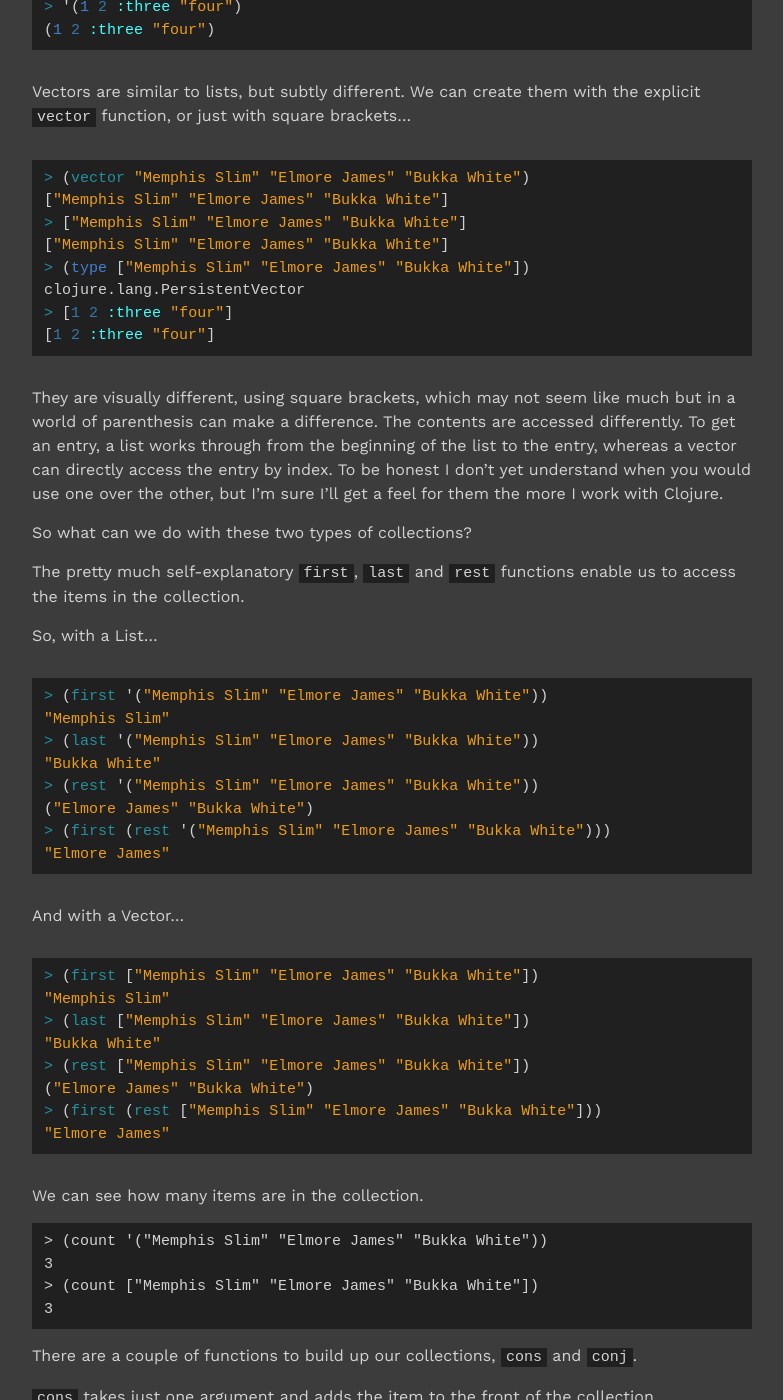
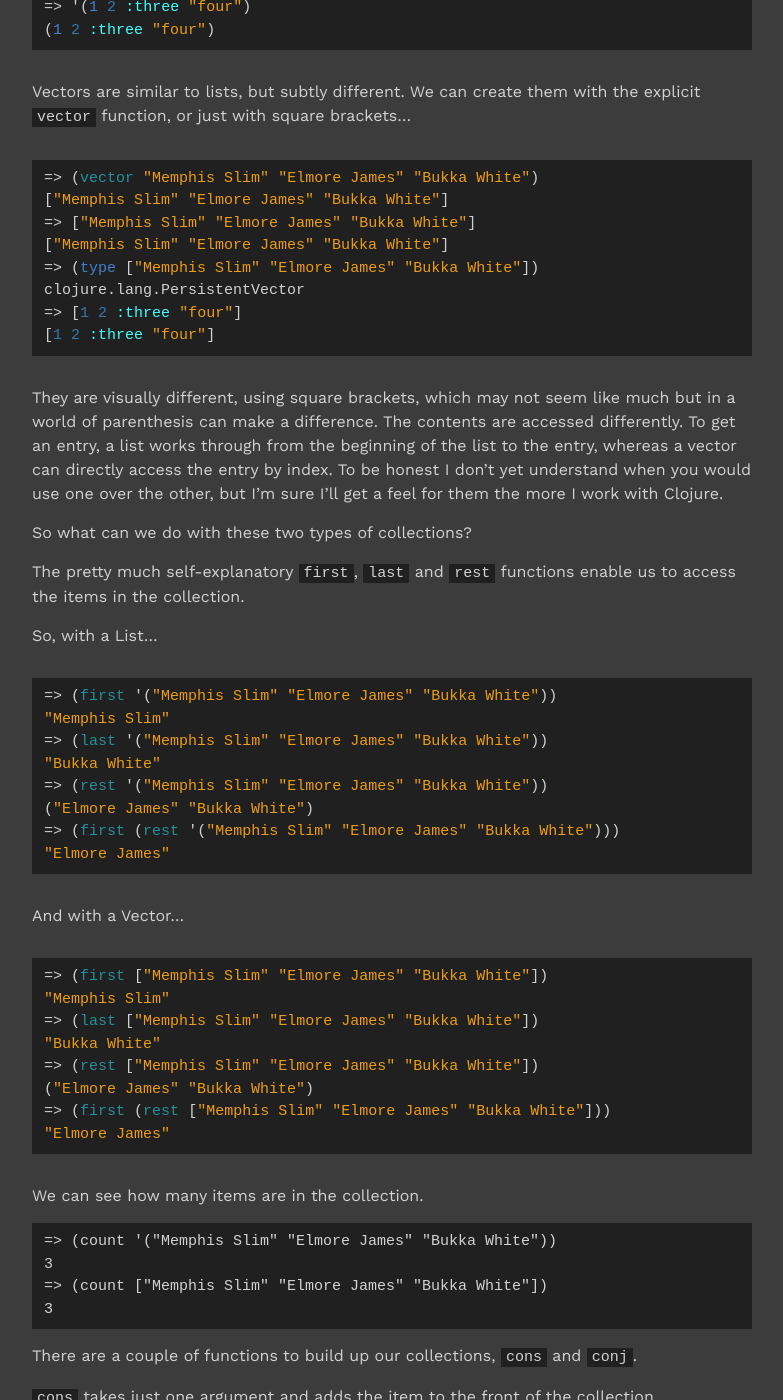
Before and after one commit to robphoenix/bordeltabernacle.github.io, a Jekyll site: the page built from _posts/2015-09-29-notes-on-clojure-basic-data-structures.md, in a window 1280 px wide and 1400 px high, scrolled down 1078 px. Shown: the whole window, without its empty margins (248-1031 px from the left). Built offline with Jekyll 4.4.1, drawn with Linux system fonts in a browser that asks for light colours; nearby versions of some CDN libraries; Markdown is read by kramdown in place of the engine named in the settings; comment, search, counter and statistics services are not loaded; some of the changed text lies outside the part shown.

Commit message:
added = to clojure prompt

````diff
--- a/_posts/2015-09-29-notes-on-clojure-basic-data-structures.md
+++ b/_posts/2015-09-29-notes-on-clojure-basic-data-structures.md
@@ -24,38 +24,38 @@ Lists & Vectors
 To create a list we can use the explicit `list` function:
 
 ```clojure
-> (list "Memphis Slim" "Elmore James" "Bukka White")
+=> (list "Memphis Slim" "Elmore James" "Bukka White")
 ("Memphis Slim" "Elmore James" "Bukka White")
-> (type (list "Memphis Slim" "Elmore James" "Bukka White"))
+=> (type (list "Memphis Slim" "Elmore James" "Bukka White"))
 clojure.lang.PersistentList
 ```
 
 Or more succintly using a quote:
 
 ```clojure
-> '("Memphis Slim" "Elmore James" "Bukka White")
+=> '("Memphis Slim" "Elmore James" "Bukka White")
 ("Memphis Slim" "Elmore James" "Bukka White")
-> (type '("Memphis Slim" "Elmore James" "Bukka White"))
+=> (type '("Memphis Slim" "Elmore James" "Bukka White"))
 clojure.lang.PersistentList
 ```
 
 The list can contain different types of items:
 
 ```clojure
-> '(1 2 :three "four")
+=> '(1 2 :three "four")
 (1 2 :three "four")
 ```
 
 Vectors are similar to lists, but subtly different. We can create them with the explicit `vector` function, or just with square brackets...
 
 ```clojure
-> (vector "Memphis Slim" "Elmore James" "Bukka White")
+=> (vector "Memphis Slim" "Elmore James" "Bukka White")
 ["Memphis Slim" "Elmore James" "Bukka White"]
-> ["Memphis Slim" "Elmore James" "Bukka White"]
+=> ["Memphis Slim" "Elmore James" "Bukka White"]
 ["Memphis Slim" "Elmore James" "Bukka White"]
-> (type ["Memphis Slim" "Elmore James" "Bukka White"])
+=> (type ["Memphis Slim" "Elmore James" "Bukka White"])
 clojure.lang.PersistentVector
-> [1 2 :three "four"]
+=> [1 2 :three "four"]
 [1 2 :three "four"]
 ```
 
@@ -68,35 +68,35 @@ The pretty much self-explanatory `first`, `last` and `rest` functions enable us
 So, with a List...
 
 ```clojure
-> (first '("Memphis Slim" "Elmore James" "Bukka White"))
+=> (first '("Memphis Slim" "Elmore James" "Bukka White"))
 "Memphis Slim"
-> (last '("Memphis Slim" "Elmore James" "Bukka White"))
+=> (last '("Memphis Slim" "Elmore James" "Bukka White"))
 "Bukka White"
-> (rest '("Memphis Slim" "Elmore James" "Bukka White"))
+=> (rest '("Memphis Slim" "Elmore James" "Bukka White"))
 ("Elmore James" "Bukka White")
-> (first (rest '("Memphis Slim" "Elmore James" "Bukka White")))
+=> (first (rest '("Memphis Slim" "Elmore James" "Bukka White")))
 "Elmore James"
 ```
 
 And with a Vector...
 
 ```clojure
-> (first ["Memphis Slim" "Elmore James" "Bukka White"])
+=> (first ["Memphis Slim" "Elmore James" "Bukka White"])
 "Memphis Slim"
-> (last ["Memphis Slim" "Elmore James" "Bukka White"])
+=> (last ["Memphis Slim" "Elmore James" "Bukka White"])
 "Bukka White"
-> (rest ["Memphis Slim" "Elmore James" "Bukka White"])
+=> (rest ["Memphis Slim" "Elmore James" "Bukka White"])
 ("Elmore James" "Bukka White")
-> (first (rest ["Memphis Slim" "Elmore James" "Bukka White"]))
+=> (first (rest ["Memphis Slim" "Elmore James" "Bukka White"]))
 "Elmore James"
 ```
 
 We can see how many items are in the collection.
 
 ```Clojure
-> (count '("Memphis Slim" "Elmore James" "Bukka White"))
+=> (count '("Memphis Slim" "Elmore James" "Bukka White"))
 3
-> (count ["Memphis Slim" "Elmore James" "Bukka White"])
+=> (count ["Memphis Slim" "Elmore James" "Bukka White"])
 3
 ```
 
@@ -106,20 +106,20 @@ There are a couple of functions to build up our collections, `cons` and `conj`.
 
 ```clojure
 ; Lists
-> (cons "Memphis Slim" '())
+=> (cons "Memphis Slim" '())
 ("Memphis Slim")
-> (cons "Memphis Slim" "Elmore James" '())
+=> (cons "Memphis Slim" "Elmore James" '())
 clojure.lang.ArityException: Wrong number of args (3) passed to: core$cons
-> (cons "Memphis Slim" (cons "Elmore James" '()))
+=> (cons "Memphis Slim" (cons "Elmore James" '()))
 ("Memphis Slim" "Elmore James")
-> (cons "Memphis Slim" nil)
+=> (cons "Memphis Slim" nil)
 ("Memphis Slim")
 ; Vectors
-> (cons "Memphis Slim" [])
+=> (cons "Memphis Slim" [])
 ("Memphis Slim")
-> (cons "Memphis Slim" "Elmore James" [])
+=> (cons "Memphis Slim" "Elmore James" [])
 clojure.lang.ArityException: Wrong number of args (3) passed to: core$cons
-> (cons "Memphis Slim" (cons "Elmore James" [])))
+=> (cons "Memphis Slim" (cons "Elmore James" [])))
 ("Memphis Slim" "Elmore James")
 ```
 
@@ -127,14 +127,14 @@ Whereas `conj` can take a number of arguments and will add the items differently
 
 ```clojure
 ; Lists
-> (conj '("Memphis Slim" "Elmore James" "Bukka White") "Robert Johnson")
+=> (conj '("Memphis Slim" "Elmore James" "Bukka White") "Robert Johnson")
 ("Robert Johnson" "Memphis Slim" "Elmore James" "Bukka White")
-> (conj '("Memphis Slim" "Elmore James" "Bukka White") "Robert Johnson" "Bessie Smith")
+=> (conj '("Memphis Slim" "Elmore James" "Bukka White") "Robert Johnson" "Bessie Smith")
 ("Bessie Smith" "Robert Johnson" "Memphis Slim" "Elmore James" "Bukka White")
 ; Vectors
-> (conj ["Memphis Slim" "Elmore James" "Bukka White"] "Robert Johnson")
+=> (conj ["Memphis Slim" "Elmore James" "Bukka White"] "Robert Johnson")
 ["Memphis Slim" "Elmore James" "Bukka White" "Robert Johnson"]
-> (conj ["Memphis Slim" "Elmore James" "Bukka White"] "Robert Johnson" "Bessie Smith")
+=> (conj ["Memphis Slim" "Elmore James" "Bukka White"] "Robert Johnson" "Bessie Smith")
 ["Memphis Slim" "Elmore James" "Bukka White" "Robert Johnson" "Bessie Smith"]
 ```
 
@@ -142,22 +142,22 @@ Whereas `conj` can take a number of arguments and will add the items differently
 
 ```clojure
 ; Lists
-> (nth '("Memphis Slim" "Elmore James" "Bukka White") 0)
+=> (nth '("Memphis Slim" "Elmore James" "Bukka White") 0)
 "Memphis Slim"
-> (nth '("Memphis Slim" "Elmore James" "Bukka White") 1)
+=> (nth '("Memphis Slim" "Elmore James" "Bukka White") 1)
 "Elmore James"
-> (nth '("Memphis Slim" "Elmore James" "Bukka White") 4)
+=> (nth '("Memphis Slim" "Elmore James" "Bukka White") 4)
 java.lang.IndexOutOfBoundsException
-> (nth '("Memphis Slim" "Elmore James" "Bukka White") 4 "No Dice!")
+=> (nth '("Memphis Slim" "Elmore James" "Bukka White") 4 "No Dice!")
 "No Dice!"
 ; Vectors
-> (nth ["Memphis Slim" "Elmore James" "Bukka White"] 0)
+=> (nth ["Memphis Slim" "Elmore James" "Bukka White"] 0)
 "Memphis Slim"
-> (nth ["Memphis Slim" "Elmore James" "Bukka White"] 1)
+=> (nth ["Memphis Slim" "Elmore James" "Bukka White"] 1)
 "Elmore James"
-> (nth ["Memphis Slim" "Elmore James" "Bukka White"] 4)
+=> (nth ["Memphis Slim" "Elmore James" "Bukka White"] 4)
 java.lang.IndexOutOfBoundsException
-> (nth ["Memphis Slim" "Elmore James" "Bukka White"] 4 "No Dice!")
+=> (nth ["Memphis Slim" "Elmore James" "Bukka White"] 4 "No Dice!")
 "No Dice!"
 ```
 
@@ -165,14 +165,14 @@ With Vectors we can also use the `get` function to retrieve items by index.
 
 ```clojure
 ; Lists have no index.
-> (get '("Memphis Slim" "Elmore James" "Bukka White") 1)
+=> (get '("Memphis Slim" "Elmore James" "Bukka White") 1)
 nil
 ; Vectors do.
-> (get ["Memphis Slim" "Elmore James" "Bukka White"] 1)
+=> (get ["Memphis Slim" "Elmore James" "Bukka White"] 1)
 "Elmore James"
-> (get ["Memphis Slim" "Elmore James" "Bukka White"] 5)
+=> (get ["Memphis Slim" "Elmore James" "Bukka White"] 5)
 nil
-> (get ["Memphis Slim" "Elmore James" "Bukka White"] 5 "No Dice!")
+=> (get ["Memphis Slim" "Elmore James" "Bukka White"] 5 "No Dice!")
 "No Dice!"
 ```
 
@@ -182,42 +182,42 @@ Maps
 Maps provide us with a key/value store.  They are defined by the curly handlebar braces.
 
 ```clojure
-> (type {})
+=> (type {})
 clojure.lang.PersistentArrayMap
-> {"Memphis Slim" "Miss Ida B" "Otis Spann" "Good Morning Mr. Blues"}
+=> {"Memphis Slim" "Miss Ida B" "Otis Spann" "Good Morning Mr. Blues"}
 {"Memphis Slim" "Miss Ida B", "Otis Spann" "Good Morning Mr. Blues"}
-> {"Memphis Slim" "Miss Ida B" "Otis Spann" "Good Morning Mr. Blues" "Bukka White"}
+=> {"Memphis Slim" "Miss Ida B" "Otis Spann" "Good Morning Mr. Blues" "Bukka White"}
 java.lang.RuntimeException: Map literal must contain an even number of forms
 ```
 
 You don't need to include commas, but they may well help with understanding the code, visually separating the key/value pairs and ensuring you don't add a key without it's corresponding value.  I believe it's more common for keywords to be used for the keys in a map, which also provides an extra method for retrieving items from the map, alongside the `get` function.
 
 ```clojure
-> (get {"Memphis Slim" "Miss Ida B", "Otis Spann" "Good Morning Mr. Blues"} "Memphis Slim")
+=> (get {"Memphis Slim" "Miss Ida B", "Otis Spann" "Good Morning Mr. Blues"} "Memphis Slim")
 "Miss Ida B"
-> (get {:MemphisSlim "Miss Ida B" :OtisSpann "Good Morning Mr. Blues"} :OtisSpann)
+=> (get {:MemphisSlim "Miss Ida B" :OtisSpann "Good Morning Mr. Blues"} :OtisSpann)
 "Good Morning Mr. Blues"
-> (:OtisSpann {:MemphisSlim "Miss Ida B" :OtisSpann "Good Morning Mr. Blues"})
+=> (:OtisSpann {:MemphisSlim "Miss Ida B" :OtisSpann "Good Morning Mr. Blues"})
 "Good Morning Mr. Blues"
 ```
 
 We can access both the keys and the values easily enough...
 
 ```clojure
-> (keys {:MemphisSlim "Miss Ida B", :OtisSpann "Good Morning Mr. Blues"})
+=> (keys {:MemphisSlim "Miss Ida B", :OtisSpann "Good Morning Mr. Blues"})
 (:MemphisSlim :OtisSpann)
-> (vals {:MemphisSlim "Miss Ida B", :OtisSpann "Good Morning Mr. Blues"})
+=> (vals {:MemphisSlim "Miss Ida B", :OtisSpann "Good Morning Mr. Blues"})
 ("Miss Ida B" "Good Morning Mr. Blues")
 ```
 
 And add and remove key/value pairs with `assoc`, `dissoc` and `merge`...
 
 ```clojure
-> (assoc {:MemphisSlim "Miss Ida B", :OtisSpann "Good Morning Mr. Blues"} :SkipJames "Worried Blues")
+=> (assoc {:MemphisSlim "Miss Ida B", :OtisSpann "Good Morning Mr. Blues"} :SkipJames "Worried Blues")
 {:SkipJames "Worried Blues", :MemphisSlim "Miss Ida B", :OtisSpann "Good Morning Mr. Blues"}
-> (dissoc {:MemphisSlim "Miss Ida B", :OtisSpann "Good Morning Mr. Blues", :SkipJames "Worried Blues"} :OtisSpann)
+=> (dissoc {:MemphisSlim "Miss Ida B", :OtisSpann "Good Morning Mr. Blues", :SkipJames "Worried Blues"} :OtisSpann)
 {:MemphisSlim "Miss Ida B", :SkipJames "Worried Blues"}
-> (merge {:MemphisSlim "Miss Ida B", :SkipJames "Worried Blues"} {:RobertJohnson "I Believe I'll Dust My Broom", :LeroyCarr "Blues Before Sunrise"})
+=> (merge {:MemphisSlim "Miss Ida B", :SkipJames "Worried Blues"} {:RobertJohnson "I Believe I'll Dust My Broom", :LeroyCarr "Blues Before Sunrise"})
 {:LeroyCarr "Blues Before Sunrise", :RobertJohnson "I Believe I'll Dust My Broom", :MemphisSlim "Miss Ida B", :SkipJames "Worried Blues"}
 ```
 
@@ -227,46 +227,46 @@ Sets
 Sets are collections of unique data, defined by `#{}`.  They must be unique at the time of creation, and will not recognise repeated elements if you try to add them.
 
 ```clojure
-> #{:MemphisSlim :OtisSpann :BukkaWhite :RobertJohnson :OtisSpann}
+=> #{:MemphisSlim :OtisSpann :BukkaWhite :RobertJohnson :OtisSpann}
 java.lang.IllegalArgumentException: Duplicate key: :OtisSpann
-> #{:MemphisSlim :OtisSpann :BukkaWhite :RobertJohnson}
+=> #{:MemphisSlim :OtisSpann :BukkaWhite :RobertJohnson}
 #{:RobertJohnson :MemphisSlim :OtisSpann :BukkaWhite}
-> (conj #{:MemphisSlim :OtisSpann :BukkaWhite :RobertJohnson} :OtisSpann)
+=> (conj #{:MemphisSlim :OtisSpann :BukkaWhite :RobertJohnson} :OtisSpann)
 #{:RobertJohnson :MemphisSlim :OtisSpann :BukkaWhite}
 ```
 
 Yep, `conj` can add to a set, and `disj` removes items.
 
 ```clojure
-> (conj #{:MemphisSlim :OtisSpann :BukkaWhite :RobertJohnson} :SamChatmon)
+=> (conj #{:MemphisSlim :OtisSpann :BukkaWhite :RobertJohnson} :SamChatmon)
 #{:RobertJohnson :MemphisSlim :OtisSpann :SamChatmon :BukkaWhite}
-> (disj #{:MemphisSlim :OtisSpann :BukkaWhite :RobertJohnson} :RobertJohnson)
+=> (disj #{:MemphisSlim :OtisSpann :BukkaWhite :RobertJohnson} :RobertJohnson)
 #{:MemphisSlim :OtisSpann :BukkaWhite}
 ```
 
 `contains?` can be used to check membership of the set, and `get` can get the item...
 
 ```clojure
-> (contains? #{:RobertJohnson :MemphisSlim :OtisSpann :BukkaWhite} :BukkaWhite)
+=> (contains? #{:RobertJohnson :MemphisSlim :OtisSpann :BukkaWhite} :BukkaWhite)
 true
-> (contains? #{:RobertJohnson :MemphisSlim :OtisSpann :BukkaWhite} :SamChatmon)
+=> (contains? #{:RobertJohnson :MemphisSlim :OtisSpann :BukkaWhite} :SamChatmon)
 false
-> (get #{:RobertJohnson :MemphisSlim :OtisSpann :BukkaWhite} :BukkaWhite)
+=> (get #{:RobertJohnson :MemphisSlim :OtisSpann :BukkaWhite} :BukkaWhite)
 :BukkaWhite
-> (get #{:RobertJohnson :MemphisSlim :OtisSpann :BukkaWhite} :SamChatmon)
+=> (get #{:RobertJohnson :MemphisSlim :OtisSpann :BukkaWhite} :SamChatmon)
 nil
-> (get #{:RobertJohnson :MemphisSlim :OtisSpann :BukkaWhite} :SamChatmon "No Dice!")
+=> (get #{:RobertJohnson :MemphisSlim :OtisSpann :BukkaWhite} :SamChatmon "No Dice!")
 "No Dice!"
 ```
 
 `clojure.set` offers us some further functions for working with sets. `union` combines sets, `difference` removes items from the first set that exist in subsequent sets, and `intersection` returns items shared by both sets.
 
 ```clojure
-> (clojure.set/union #{:RobertJohnson :MemphisSlim} #{:BukkaWhite :RobertJohnson})
+=> (clojure.set/union #{:RobertJohnson :MemphisSlim} #{:BukkaWhite :RobertJohnson})
 #{:RobertJohnson :MemphisSlim :BukkaWhite}
-> (clojure.set/difference #{:RobertJohnson :MemphisSlim} #{:BukkaWhite :RobertJohnson})
+=> (clojure.set/difference #{:RobertJohnson :MemphisSlim} #{:BukkaWhite :RobertJohnson})
 #{:MemphisSlim}
-> (clojure.set/intersection #{:RobertJohnson :MemphisSlim} #{:BukkaWhite :RobertJohnson})
+=> (clojure.set/intersection #{:RobertJohnson :MemphisSlim} #{:BukkaWhite :RobertJohnson})
 #{:RobertJohnson}
 ```
 
````
